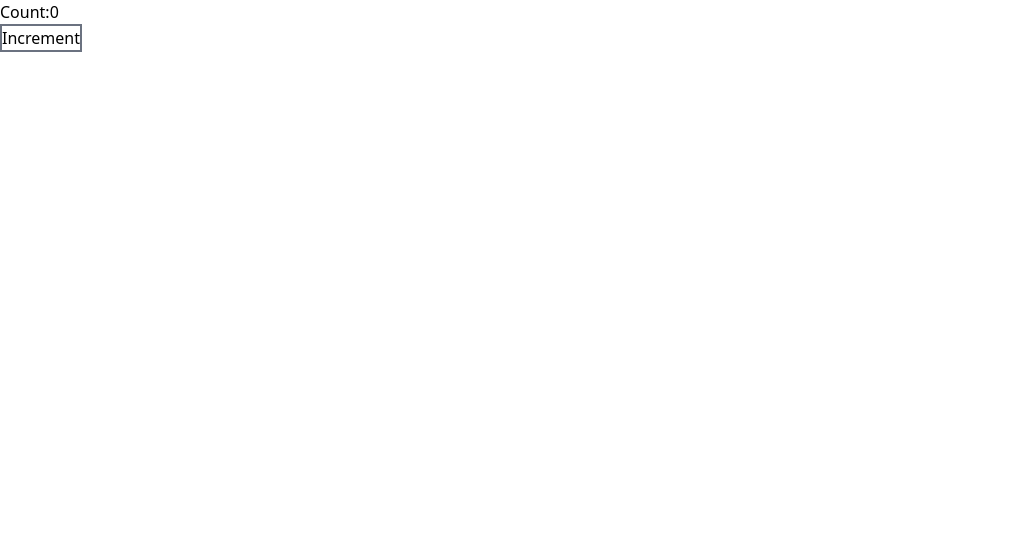
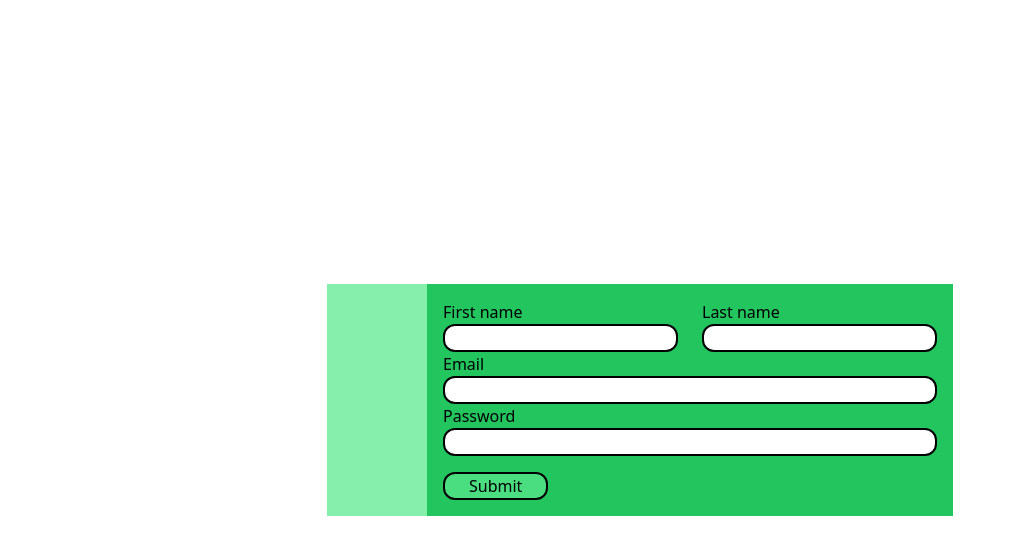
Before and after one commit to antor4920/Age_cal, a React (Create React App) app: page / in a window 1280 px wide. Shown: the top 554 px of the page, without its empty margins (0-1016 px from the left). Built offline with nearby package versions, Linux system fonts and the light colour scheme.

Commit message:
commit msg

```diff
--- a/src/App.js
+++ b/src/App.js
@@ -15,13 +15,15 @@
 // import UseReduce from "./practice/UseReduce";
 // import Main from "./components/Hooks/Use_context/main";
 import Again from "./components/Again";
+import ControlComponent from "./components/controlComponent";
 import UseState from "./components/UseState";
+import UseStatewithObjects from "./components/UseStatewithObjects";
 import Delete from "./practice/Delete";
 import NewTailwind from "./practice/NewTailwind";
 import PracticeTailwind from "./practice/PracticeTailwind";
 function App() {
   return (
-    <div className="App">
+    <div className="flex justify-center items-center h-screen">
       {/* <Count/> */}
       {/* <Condition_rendering /> */}
       {/* <Onchange /> */}
@@ -42,7 +44,9 @@ function App() {
       {/* <PracticeTailwind /> */}
       {/* <NewTailwind /> */}
       {/* <Again /> */}
-      <UseState />
+      {/* <UseState /> */}
+      {/* <ControlComponent /> */}
+      <UseStatewithObjects />
     </div>
   );
 }
--- /dev/null
+++ b/src/components/UseStatewithObjects.js
@@ -0,0 +1,78 @@
+import React, { useState } from "react";
+
+function UseStatewithObjects() {
+  const [user, setUser] = useState({
+    firstName: "",
+    lastName: "",
+    email: "",
+    password: "",
+  });
+  const HandleChange = (event) => {
+    setUser({ ...user, [event.target.name]: event.target.value });
+  };
+
+  const SubmitForm = (event) => {
+    event.preventDefault();
+    console.log(user);
+  };
+  return (
+    <div className="flex bg-green-950">
+      <div className="w-[100px] h-auto bg-green-300"></div>
+      <div className="p-4 bg-green-500">
+        <form onSubmit={SubmitForm}>
+          <div className="flex flex-row gap-6">
+            <div className="flex flex-col">
+              <label htmlFor="">First name</label>
+              <input
+                className=" border-2 border-black rounded-xl"
+                type="text"
+                name="firstName"
+                required
+                onChange={HandleChange}
+              />
+            </div>
+            <div className="flex flex-col">
+              <label htmlFor="">Last name</label>
+              <input
+                className=" border-2 border-black rounded-xl"
+                type="text"
+                name="lastName"
+                required
+                onChange={HandleChange}
+              />
+            </div>
+          </div>
+
+          <div className="flex flex-col">
+            <label htmlFor="">Email</label>
+            <input
+              className=" border-2 border-black rounded-xl"
+              type="Email"
+              name="email"
+              required
+              onChange={HandleChange}
+            />
+          </div>
+          <div className="flex flex-col">
+            <label htmlFor="">Password</label>
+            <input
+              className=" border-2 border-black rounded-xl"
+              type="password"
+              name="password"
+              required
+              onChange={HandleChange}
+            />
+          </div>
+          <button
+            className="border-2 border-black rounded-xl bg-green-400 pr-6 pl-6 mt-4"
+            type="submit"
+          >
+            Submit
+          </button>
+        </form>
+      </div>
+    </div>
+  );
+}
+
+export default UseStatewithObjects;
--- /dev/null
+++ b/src/components/controlComponent.js
@@ -0,0 +1,63 @@
+import React, { useState } from "react";
+
+function ControlComponent() {
+  const [user, setUser] = useState({ Name: "", email: "", password: "" });
+  const { name, email, password } = user;
+
+  const HandleChange = (event) => {
+    setUser({ ...user, [event.target.name]: event.target.value });
+  };
+
+  const submitevent = (e) => {
+    e.preventDefault();
+    console.log(user);
+  };
+  return (
+    <div>
+      <form
+        className="border-2 border-gray-950 inline-block p-8 bg-red-300"
+        onSubmit={submitevent}
+      >
+        <div className="flex flex-col ">
+          <label htmlFor="">User Name</label>
+          <input
+            className="border-2 border-black rounded-[8px] mb-2"
+            type="text"
+            name="Name"
+            required
+            value={name}
+            onChange={HandleChange}
+          />
+        </div>
+        <div className="flex flex-col ">
+          <label htmlFor="">Email</label>
+          <input
+            className="border-2 border-black rounded-[8px] mb-2"
+            type="Email"
+            name="email"
+            required
+            value={email}
+            onChange={HandleChange}
+          />
+        </div>
+        <div className="flex flex-col ">
+          <label htmlFor="">Password</label>
+          <input
+            className="border-2 border-black rounded-[8px] mb-2"
+            type="Password"
+            name="password"
+            required
+            value={password}
+            onChange={HandleChange}
+          />
+        </div>
+        <button className="border-2 border-black rounded-xl p-2" type="submit">
+          Submit
+        </button>
+      </form>
+      {/* <p>{name}</p> */}
+    </div>
+  );
+}
+
+export default ControlComponent;
```
